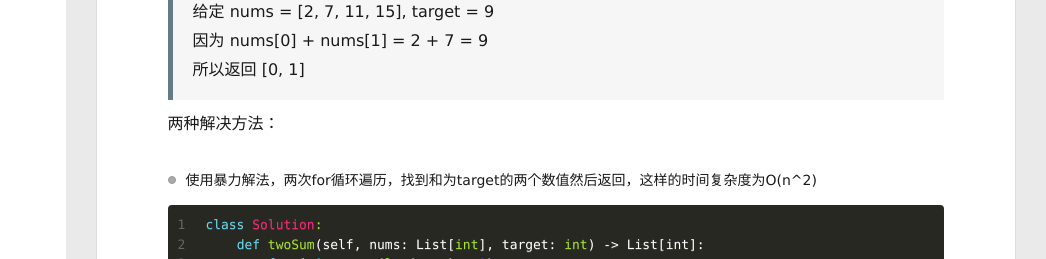
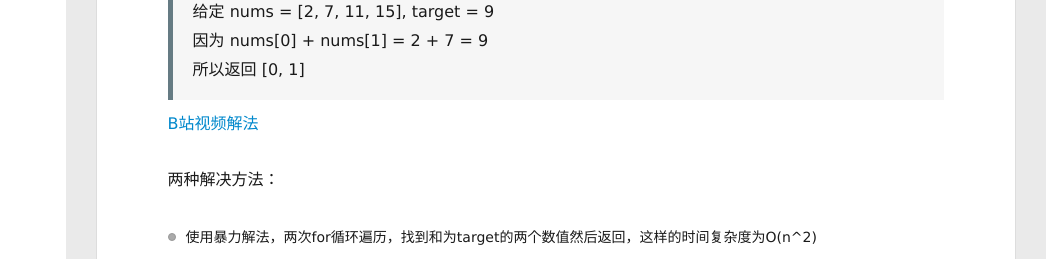
Before and after one commit to MiaoDM/MiaoDM.github.io, a plain HTML site: page index.html in a window 1280 px wide. Shown: the part 302-561 px from the top of the page, 234-1280 px from the left. Drawn offline with Linux system fonts and the light colour scheme; no server answers.

Commit message:
Site updated: 2020-12-09 18:09:12

```diff
--- a/index.html
+++ b/index.html
@@ -181,6 +181,7 @@
 <p>因为 nums[0] + nums[1] = 2 + 7 = 9</p>
 <p>所以返回 [0, 1]</p>
 </blockquote>
+<p><a target="_blank" rel="noopener" href="https://www.bilibili.com/video/BV1xa411A76q?p=1">B站视频解法</a></p>
 <p>两种解决方法：</p>
 <ul>
 <li>使用暴力解法，两次for循环遍历，找到和为target的两个数值然后返回，这样的时间复杂度为O(n^2)</li>
```
Also changed, not shown: 2020/12/09/1twoSum/index.html (+4 -3 lines).
